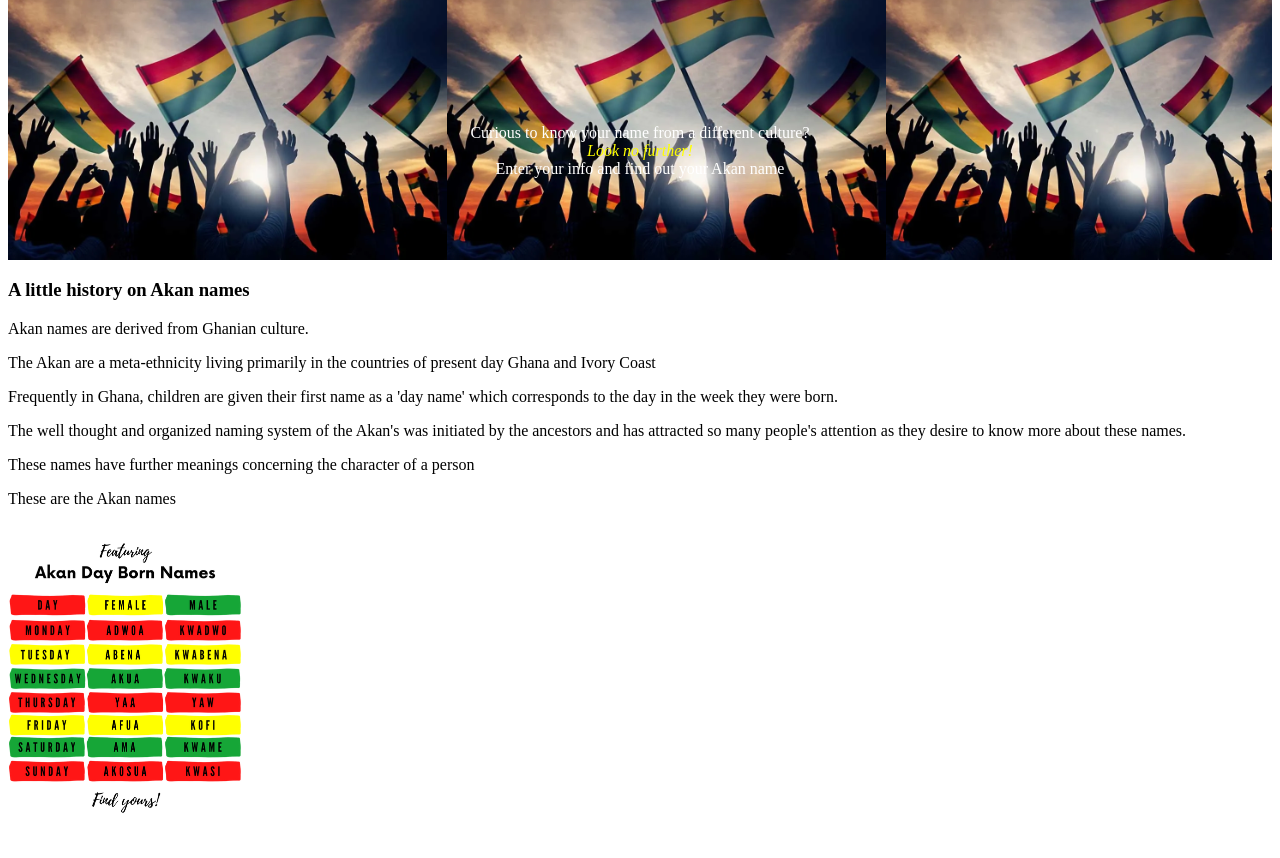
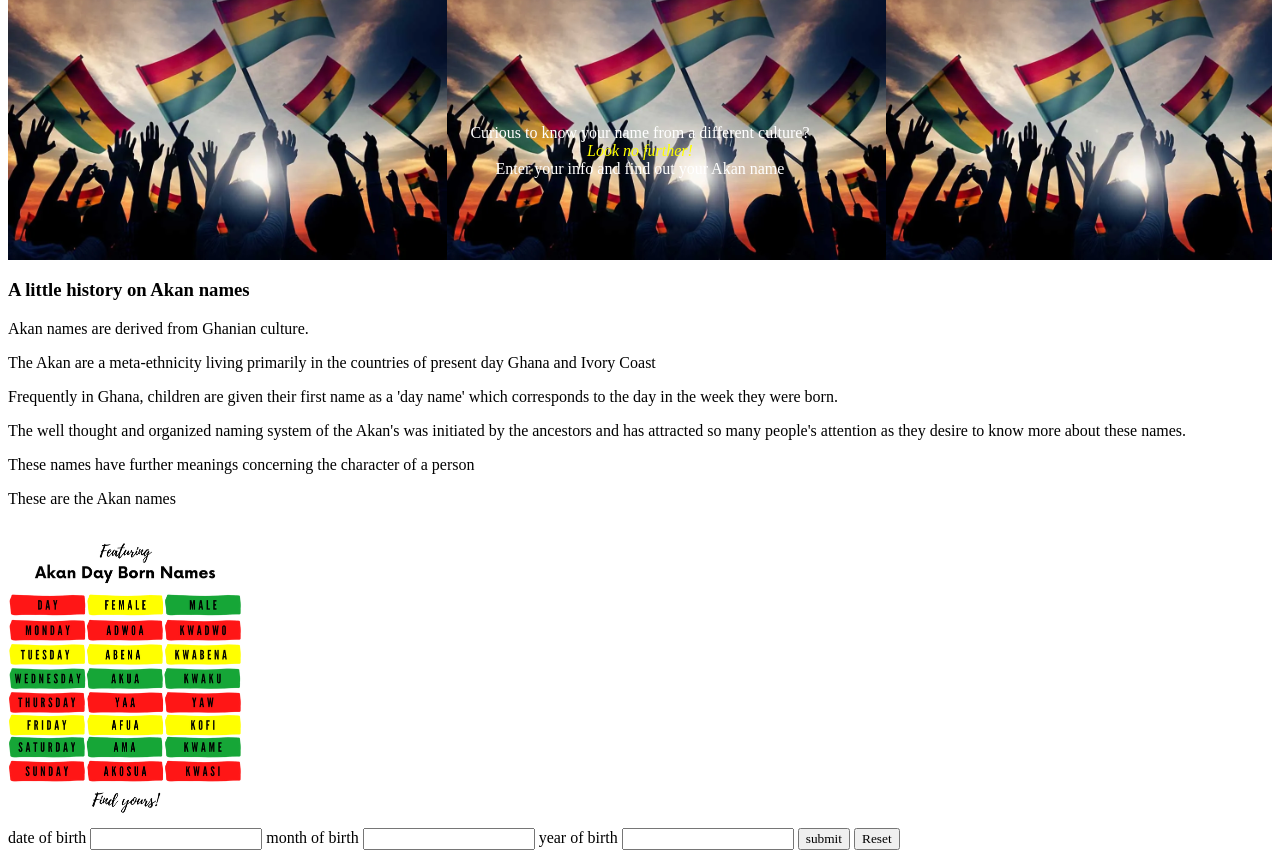
Before and after one commit to Ngima-Muraguri/akanNames, a plain HTML site: page Index.html in a window 1280 px wide. Shown: the part 61-919 px from the top of the page. Before the commit the page ends 897 px from the top, so only its background shows below. Drawn offline with Linux system fonts and the light colour scheme.

Commit message:
added a form

```diff
--- a/Index.html
+++ b/Index.html
@@ -32,8 +32,28 @@
         <p class="little">The well thought and organized naming system of the Akan's was initiated by the ancestors and has attracted so many people's attention as they desire to know more about these names.</p>
         <p class="little">These names have further meanings concerning the character of a person</p>
         <p>These are the Akan names</p>
+
         <img src="Images/akandaynames.png" class="table" alt="">
+
     </div>
+    <!-- end of history -->
+
+    <!-- beginning of form -->
+
+    <form class="form">
+
+        <label for="day">date of birth</label>
+        <input type="text">
+
+        <label for="month">month of birth</label>
+        <input type="text">
+
+        <label for="year">year of birth</label>
+        <input type="text">
+
+        <input type="submit" value="submit">
+        <input type="reset">
+    </form>
 
 </body>
 </html>
```
